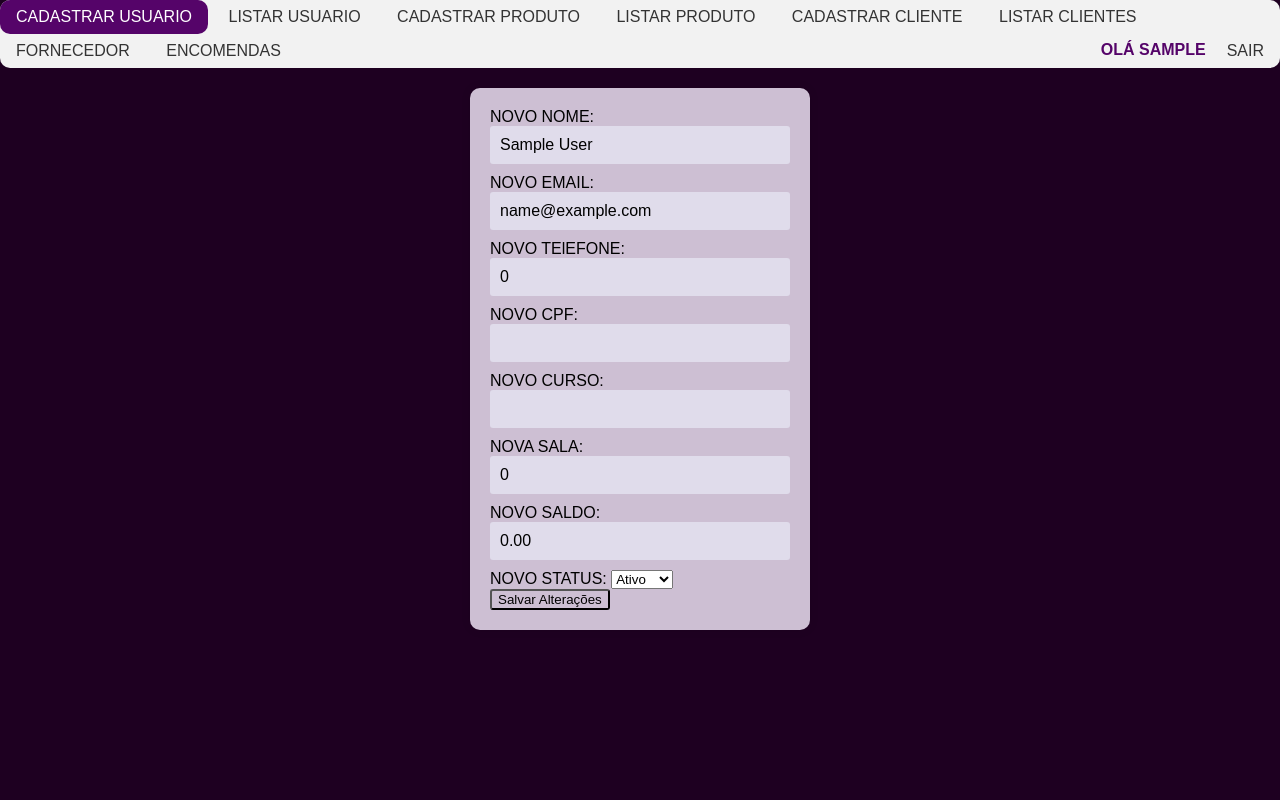
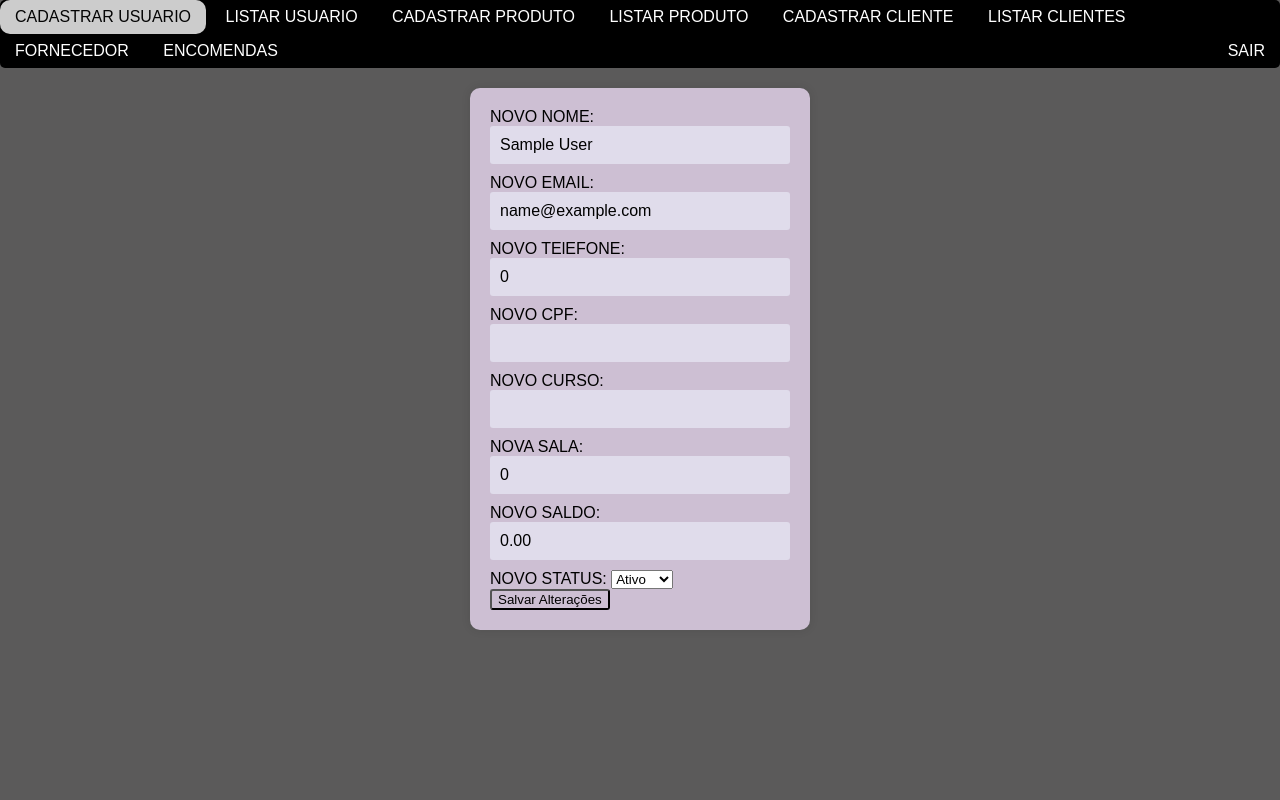
Before and after one commit to PaulodeMarco/Saguadim_preject, a PHP site: page /alteracliente.php?id=1 in a window 1280 px wide. Run offline with PHP 8.4, Linux system fonts and the light colour scheme; the visitor is signed in with stand-in values (Sample User, id 1).

Commit message:
refactor: alter estilao.css

```diff
--- a/estilao.css
+++ b/estilao.css
@@ -1,5 +1,5 @@
 html{
-    background-color:  hwb(295 0% 87%); /* Define a cor de fundo do menu */
+    background-color:  rgb(91, 90, 90); /* Define a cor de fundo do menu */
     font-family: Arial, Helvetica, sans-serif;
   }
   body {
@@ -10,8 +10,8 @@ html{
     list-style-type: none; /* Remove os marcadores de lista */
     margin: 0;
     padding: 0;
-    background-color: hwb(0 95% 5%); /* Define a cor de fundo do menu */
-    border-radius: 10px;
+    background-color: hwb(0 0% 100%); /* Define a cor de fundo do menu */
+    border-radius: 5px;
   }
 
   .menu li {
@@ -20,14 +20,14 @@ html{
 
   .menu li a {
     display: block; /* Define os links como elementos de bloco para ocuparem todo o espaço horizontal disponível */
-    padding: 8px 16px; /* Adiciona espaçamento interno aos links */
+    padding: 8px 15px; /* Adiciona espaçamento interno aos links */
     text-decoration: none; /* Remove a decoração de texto padrão (sublinhado) */
-    color: #333; /* Define a cor do texto dos links */
+    color: #ffffff; /* Define a cor do texto dos links */
   }
 
   .menu li a:hover {
-    background-color: #550469; /* Define a cor de fundo ao passar o mouse sobre os links */
-    color: #fff; /* Define a cor do texto ao passar o mouse sobre os links */
+    background-color: #ccc; /* Define a cor de fundo ao passar o mouse sobre os links */
+    color: #040404; /* Define a cor do texto ao passar o mouse sobre os links */
     border-radius: 10px;
   }
 
@@ -44,8 +44,8 @@ html{
 
   .profile{
   float: right;
-  margin: 7px 5px 0 0;
-  color:#550469;
+  margin: 8px 15px 0 0;
+  color:#000000;
   font-weight: bold;
   }
 
@@ -89,10 +89,9 @@ html{
   /* ESTILO DAS TABELAS*/
 
   table {
-    border-collapse: collapse;
     text-align: center;
-    color: #eee;
-    text-decoration: #bbb0be;
+    color: #000000;
+    text-decoration: #000000;
     width: 75%;
     margin:auto;
   }
```
